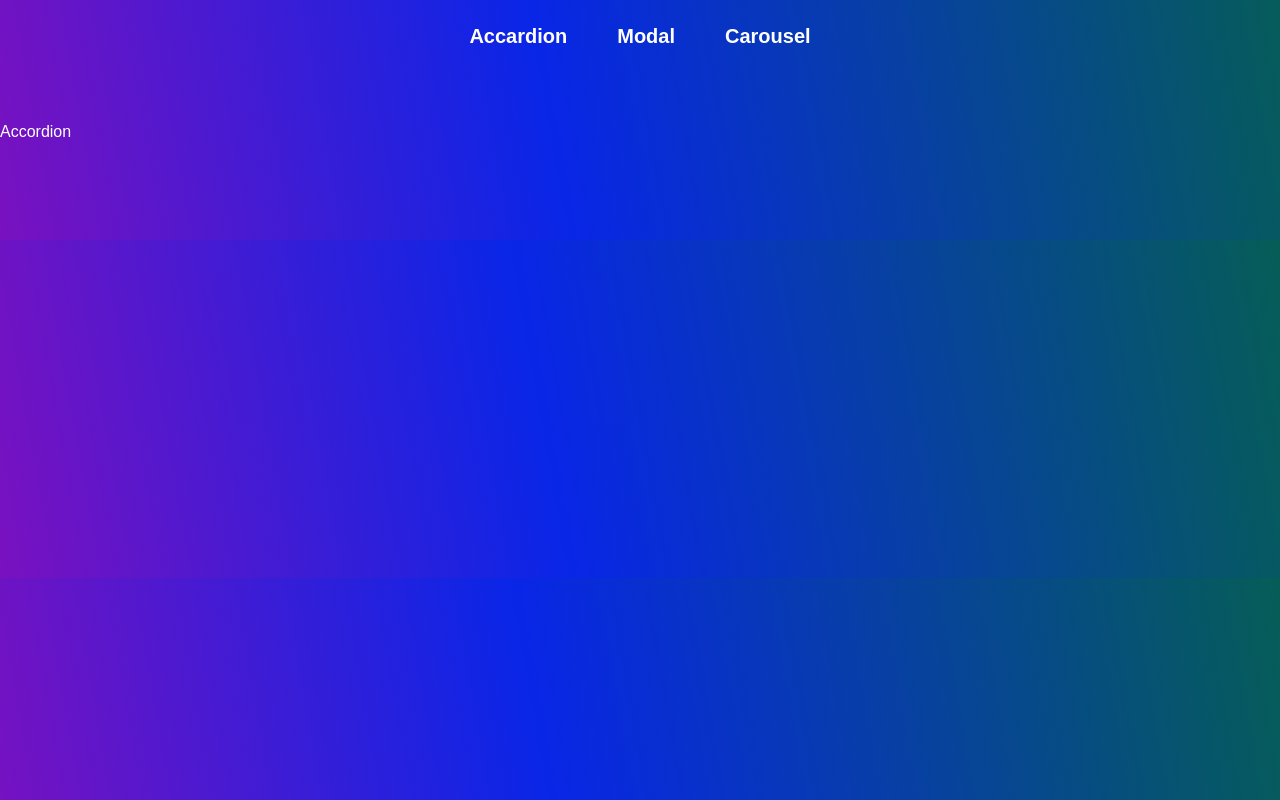
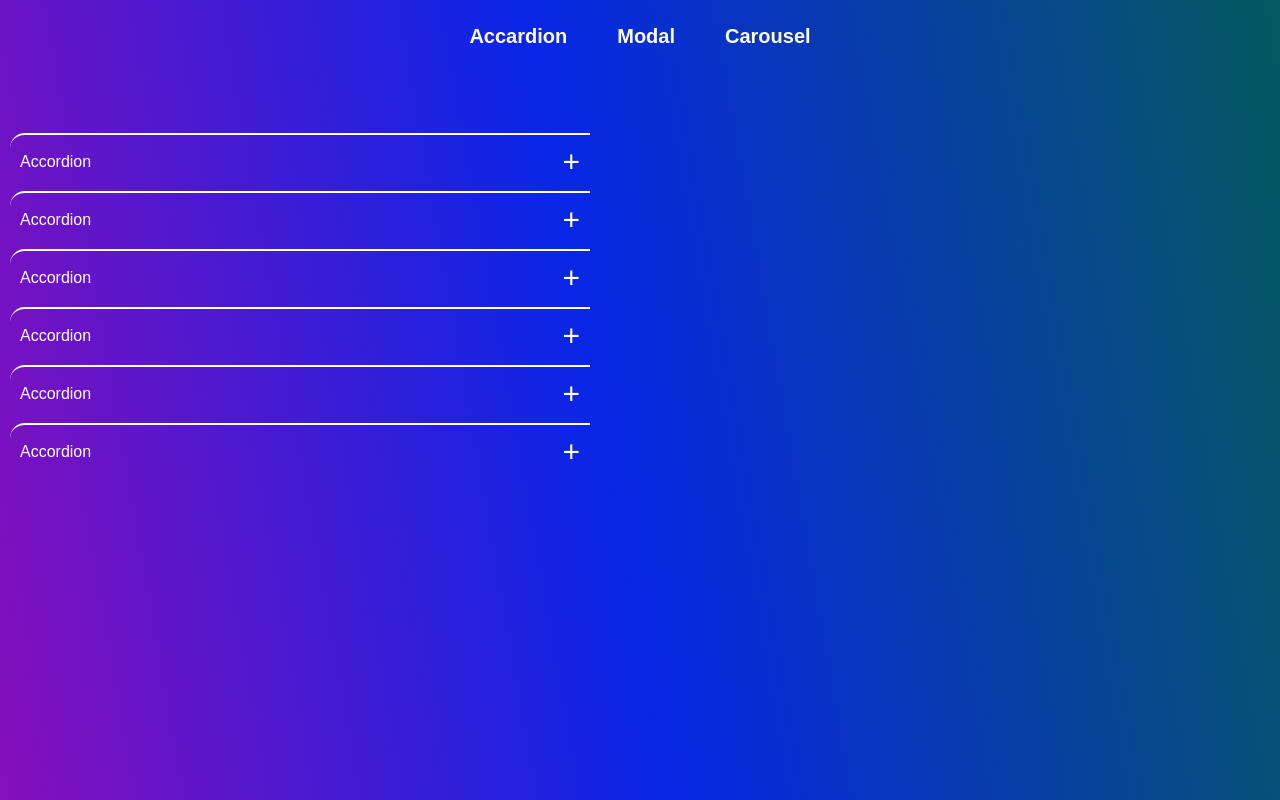
Before and after one commit to goziyev/6-oy-7-dars-vazifa-react, a React (Vite) app: page / in a window 1280 px wide. Built offline with nearby package versions, Linux system fonts and the light colour scheme.

Commit message:
accordion task completed

```diff
--- a/src/components/accardions/index.jsx
+++ b/src/components/accardions/index.jsx
@@ -1,8 +1,69 @@
-import style from './index.module.css'
+import { useState } from "react";
+import style from "./index.module.css";
 export default function Accordion() {
+  const [active, setActive] = useState(false);
+
+  function handleCLick(e) {
+    setActive(!active);
+    console.log(e);
+  }
+const array = [
+  {
+    title:"sao"
+  },
+  {
+    title:"sao"
+  },
+  {
+    title:"sao"
+  },
+  {
+    title:"sao"
+  },
+  {
+    title:"sao"
+  },
+  {
+    title:"sao"
+  },
+]
   return (
     <>
-      <div>Accordion</div>
+      <div className={style.accardion}>
+
+
+       {array.map((el,index) => {
+         return (
+          <div key={index} className={style.item}>
+          <p onClick={handleCLick} className={style.accardionTitle}>
+            Accordion<span>{active ? "-" : "+"}</span>
+          </p>
+          <p className={active ? style.active : style.noActive}>
+            Lorem ipsum dolor sit, amet consectetur adipisicing elit. Fugit
+            distinctio, molestiae id enim odit cum itaque sed quam suscipit
+            perferendis magnam expedita vero, beatae illum.
+          </p>
+        </div>
+         )
+       })}
+
+
+
+
+
+
+
+        {/* <div className={style.item}>
+          <p onClick={handleCLick} className={style.accardionTitle}>
+            Accordion<span>{active ? "-" : "+"}</span>
+          </p>
+          <p className={active ? style.active : style.noActive}>
+            Lorem ipsum dolor sit, amet consectetur adipisicing elit. Fugit
+            distinctio, molestiae id enim odit cum itaque sed quam suscipit
+            perferendis magnam expedita vero, beatae illum.
+          </p>
+        </div> */}
+      </div>
     </>
   );
 }
--- a/src/components/accardions/index.module.css
+++ b/src/components/accardions/index.module.css
@@ -0,0 +1,39 @@
+.accardion{
+    display: flex;
+    width: 600px;
+    flex-direction: column;
+    padding: 10px;
+}
+
+.item{
+    border-top:2px solid white;
+    display: flex;
+    border-radius: 15px 0 0 0;
+    padding: 10px;
+    flex-direction: column;
+}
+.accardionTitle{
+    display: flex;
+    align-items: center;
+    justify-content: space-between;
+    cursor: pointer;
+}
+.accardionTitle span{
+    transition: all 0.5s ease;
+    font-size: 30px;
+    cursor: pointer;
+}
+.noActive{
+    height: 0px;
+    transition: all 0.5s ease;
+    overflow: hidden;
+    border-bottom: 2px solid transparent;
+
+}
+.active{
+    height: auto;
+    overflow: auto;
+    transition: all 0.5s ease;
+    border-bottom: 2px solid white;
+    padding-bottom: 5px;
+}
```
